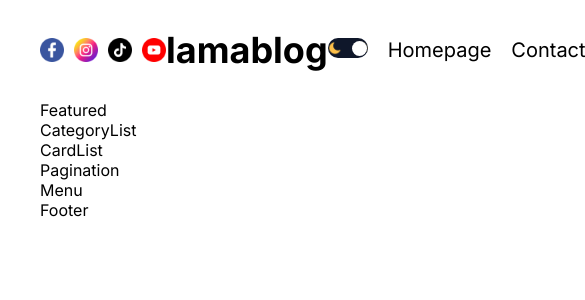
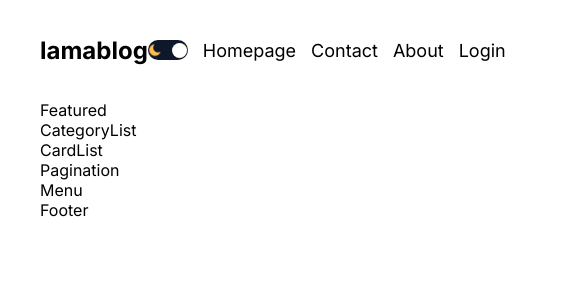
Before and after one commit to Venyad/BlogApp, a Next.js app: page / in a window 390 px wide. Shown: the top 300 px of the page, 585 px wide, since content can reach past the window. Built offline with nearby package versions, Linux system fonts and the light colour scheme.

Commit message:
Updated responsiveness in Navbar component

```diff
--- a/src/components/navbar/navbar.module.css
+++ b/src/components/navbar/navbar.module.css
@@ -20,7 +20,37 @@
 
 .links{
     display: flex;
+    align-items: center;
     gap: 20px;
     flex: 1;
     font-size: 20px;
 }
+
+@media screen and (max-width:1280px) {
+    .logo{
+        font-size: 32px;
+    }
+
+    .links{
+        font-size: 18px;
+        gap: 15px;
+    }
+}
+
+
+@media screen and (max-width:1024px) {
+    .social{
+        display: none;
+    }
+
+    .logo{
+        text-align: left;
+    }
+}
+
+@media screen and (max-width:768px) {
+
+    .logo{
+        font-size: 24px;
+    }
+}
```
